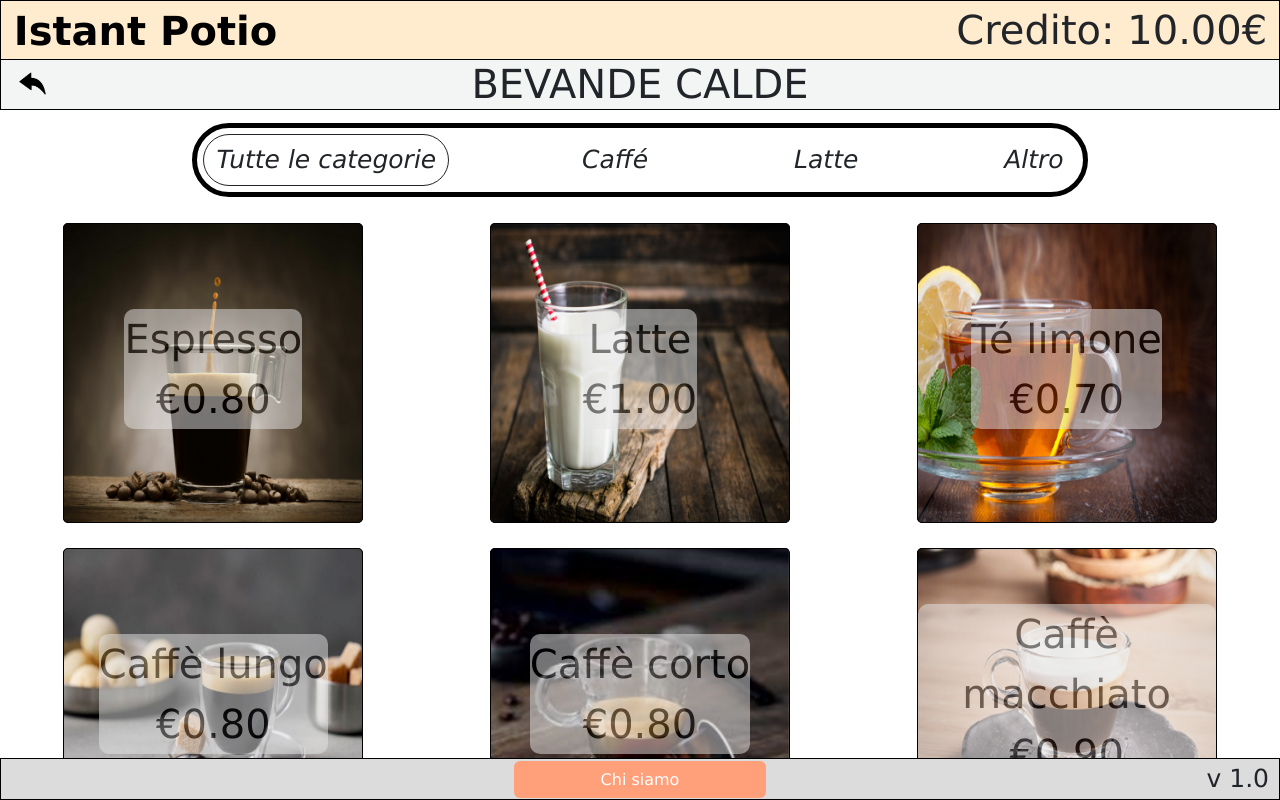
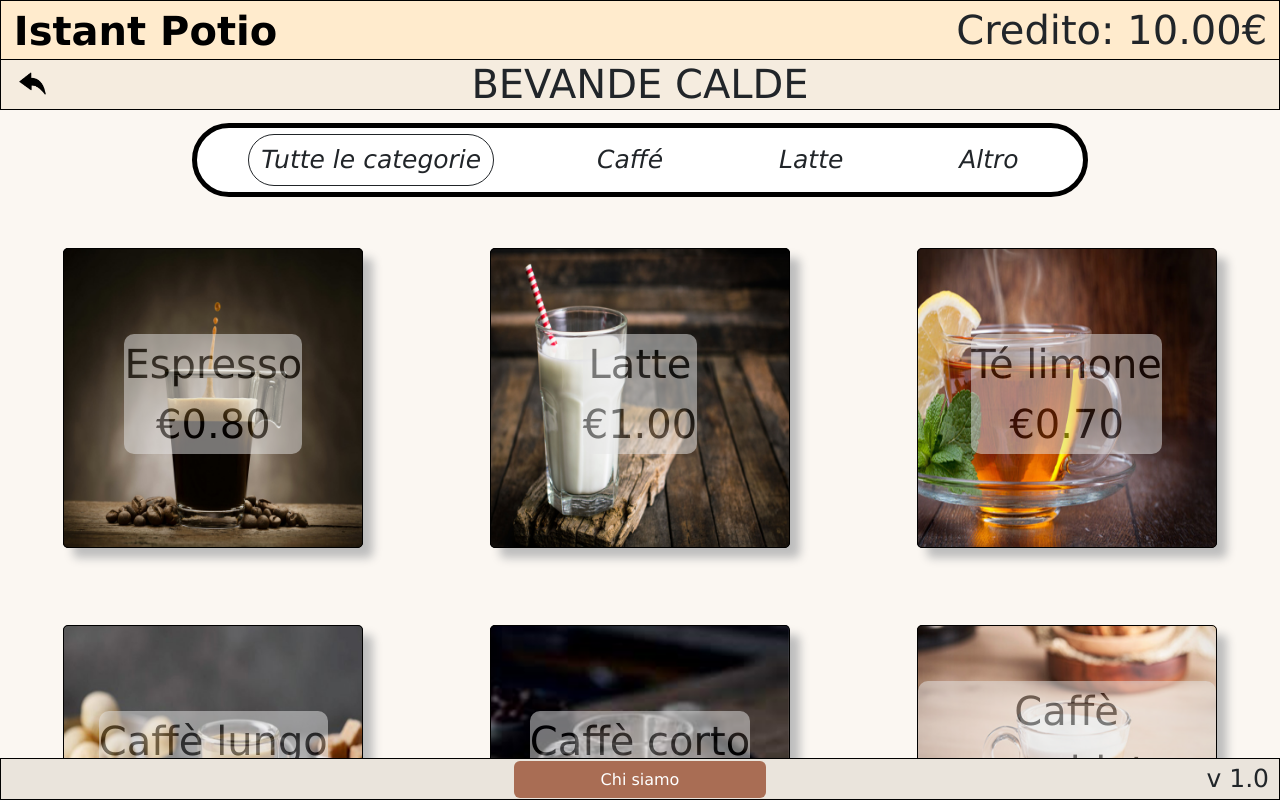
Before and after one commit to SamuPecci/IstantPotio, an Angular app: page /calde in a window 1280 px wide. Shown: the top 800 px of the page. Built offline with nearby package versions, Linux system fonts and the light colour scheme.

Commit message:
Ulime rifiniture logiche e grafiche

```diff
--- a/src/app/Components/control-pannel/control-pannel.component.html
+++ b/src/app/Components/control-pannel/control-pannel.component.html
@@ -37,5 +37,5 @@
             </tr>
       </table>
 
-      <button (click)="creaCsv();" type="button" class="btn btn-outline-warning">Download CSV</button>
+      <button (click)="creaCsv();" type="button" class="btn btn-outline-dark">Download CSV</button>
 </div>
--- a/src/styles.css
+++ b/src/styles.css
@@ -1,6 +1,8 @@
 body{
       font-family: 'Lucida Sans', 'Lucida Sans Regular', 'Lucida Grande', 'Lucida Sans Unicode', Geneva, Verdana, sans-serif;
       font-size: 40px;
+      min-width: 740px;
+      background-color: #fbf7f2;
 }
 
 header{
@@ -30,7 +32,7 @@ footer{
       font-size: 25px;
       line-height: 1.6em;
 
-      background-color: gainsboro;
+      background-color: #eae4dc;
       height: 1.7em;
       width: 100%;
       border: 1px solid black;
@@ -41,11 +43,11 @@ footer .btn{
       height: 90%;
       width: 20%;
       margin-left: 40%;
-      background-color: lightsalmon;
+      background-color: #a96d54;
       border: none;
 }
 footer .btn:hover{
-      background-color: salmon;
+      background-color: #945033;
 }
 
 .versione{
@@ -57,9 +59,10 @@ footer .btn:hover{
 }
 
 .categorie{
+      background-color: white;
       display: flex;
       flex-wrap: wrap;
-      justify-content: space-between;
+      justify-content: space-around;
       margin: 1% 15%;
       padding: 0.5%;
       border: 5px solid black;
@@ -89,7 +92,7 @@ footer .btn:hover{
 
 .card{
       text-decoration: none;
-      margin: 1%;
+      margin: 3%;
       border: 0;
       width: 50%;
       cursor: default;
@@ -115,6 +118,7 @@ footer .btn:hover{
       border: 1px solid black;
       border-radius: 5px;
       height: 100%;
+      box-shadow: 10px 10px 10px #bdbdbd;
 }
 
 .card-title{
@@ -161,7 +165,7 @@ footer .btn:hover{
       flex-wrap: wrap;
       border: 1px solid black;
       border-top: 0;
-      background-color: #f3f5f5;
+      background-color: #f5ecdf;
 }
 
 .titleBar a{
@@ -199,11 +203,16 @@ footer .btn:hover{
 .erogazione img{
       height: 500px;
       width: 500px;
+      border: 2px solid black;
+      border-radius: 30px;
+      margin: 1%;
 }
 
 .confermaAcquisto img{
       height: 350px;
       width: 350px;
+      border: 2px solid black;
+      border-radius: 25px;
 }
 
 .bottoniConferma{
@@ -218,7 +227,7 @@ footer .btn:hover{
       width: 200px;
       height: 65px;
       border-radius: 30px;
-      color: #e0e0e0;
+      color: lightyellow;
 }
 
 #annulla{
@@ -259,9 +268,9 @@ footer .btn:hover{
 }
 
 .controlPannel .btn{
-      width: 20%;
+      width: 30%;
       margin: 2% auto;
       font-size: 25px;
       font-weight: bold;
-      border: 2px solid #ffc107;
+      border: 2px solid #212529;
 }
```
